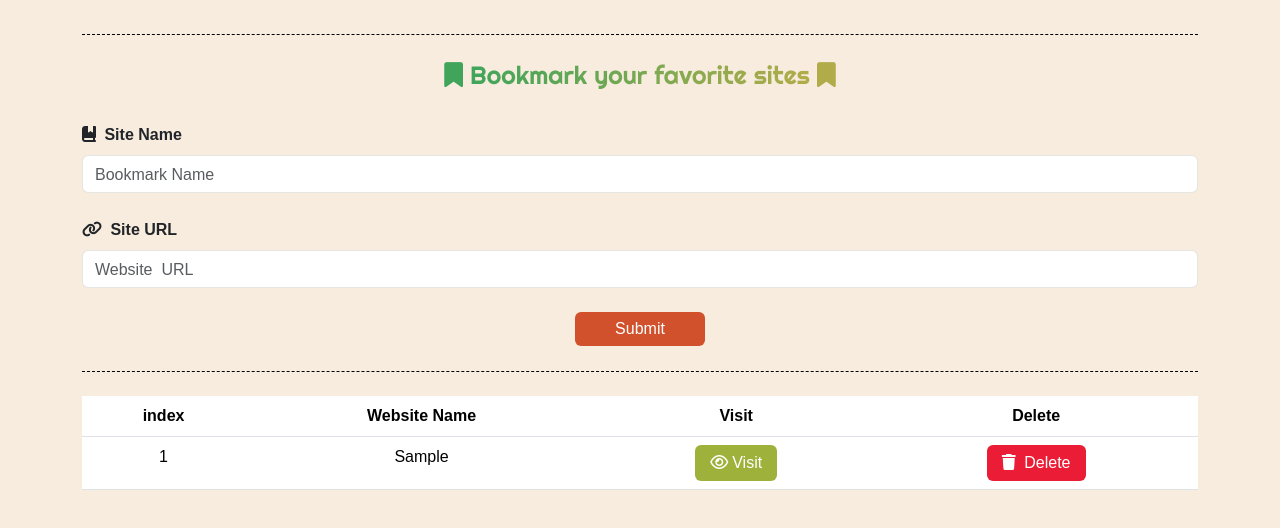
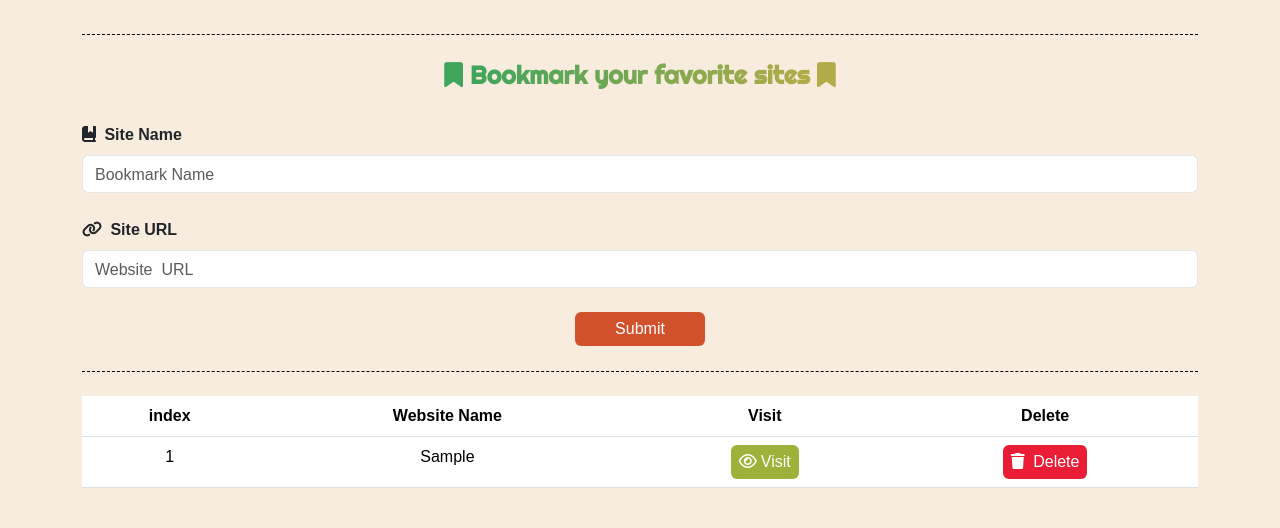
Before and after one commit to aya-adel-eid/Bookmarker, a plain HTML site: page index.html in a window 1280 px wide. Both pictures are taken after typing "Sample", "https://example.com" into the empty fields and a click on the button "Submit". Shown: the part 132-660 px from the top of the page. Drawn offline with Linux system fonts and the light colour scheme; a web font is replaced by a local one.

Commit message:
add file(media Quary &edit in btn visit and btn delete)

```diff
--- /dev/null
+++ b/css/media-quary.css
@@ -0,0 +1,25 @@
+/* small */
+@media screen and (min-width: 640px) {
+}
+/* mediam */
+@media screen and (min-width: 768px) {
+    .home{
+
+        .table-data table .my-sp{
+       display: inline;
+     }
+    }
+}
+/* large */
+@media screen and (min-width: 1024px) {
+  .home {
+    .content-body h2 {
+        font-weight: 500;
+        font-size: 25px;
+      }
+
+  }
+}
+/* X large */
+@media screen and (min-width: 1280px) {
+}
--- a/css/style.css
+++ b/css/style.css
@@ -43,7 +43,8 @@ a{
   .content-body h2 {
     font-family: "Righteous", sans-serif;
     font-weight: 500;
-    font-size: 25px;
+    font-size: 21px;
+    text-wrap: balance;
     background: linear-gradient(to right, #40A55B 35%,#B1AC49 65%);
     background-clip: text;
     color: transparent;
@@ -61,6 +62,10 @@ a{
     font-size: 16px;
 
   }
+  .table-data table .my-sp{
+    display: none;
+  }
+
   .content-body input::placeholder
   ,.content-body .butt button
   ,.table-data table tbody
@@ -115,7 +120,8 @@ a{
     border-top: 1px dashed black;
    }
    table tbody button{
-    padding: 6px 15px;
+    text-align: center;
+    padding: 5px 8px;
     border: unset;
     color: #fff;
     transition: background-color 0.5s ,color 0.2s ,border 0.5s;
--- a/index.html
+++ b/index.html
@@ -11,6 +11,7 @@
     <link rel="stylesheet" href="css/all.min.css">
     <link rel="stylesheet" href="css/bootstrap.min.css">
     <link rel="stylesheet" href="css/style.css">
+    <link rel="stylesheet" href="css/media-quary.css">
 </head>
 
 <body>
@@ -22,7 +23,7 @@
                     <h1 class="m-auto position-relative">Bookmarker</h1>
                 </div>
                 <div class="content-body ">
-                    <h2 class="text-center pb-4"><span class="aft"><i class="fa-solid fa-bookmark"></i></span> Bookmark
+                    <h2 class="text-center pb-4  fw-bold"><span class="aft"><i class="fa-solid fa-bookmark"></i></span> Bookmark
                         your
                         favorite sites <span class="bef"><i class="fa-solid fa-bookmark"></i></span></h2>
                     <div class="mb-4">
--- a/js/main.js
+++ b/js/main.js
@@ -70,6 +70,7 @@ function addURL() {
     clear();
   }
 
+
 }
 function clear() {
   nameInput.value = "";
@@ -89,8 +90,8 @@ function displayYourFavSit(arr) {
     <tr>
                                 <td scope="row">${i + 1}</td>
                                 <td>${arr[i].name}</td>
-                                <td><button class="vist rounded-2"><span class="pe-1"><i class="fa-regular fa-eye"></i></span><a href="${arr[i].sitURl}" class="text-decoration-none" target="_blank">Visit</a></button></td>
-                                <td><button class="del rounded-2" onclick="deleteYoueSite(${i})"><span class="pe-1"><i class="fa-solid fa-trash"></i></span> Delete</button></td>
+                                <td><button class="vist rounded-2"><span class="pe-1"><i class="fa-regular fa-eye"></i></span><a href="${arr[i].sitURl}" class="text-decoration-none" target="_blank"><span class="my-sp"">Visit</span> </a></button></td>
+                                <td><button class="del rounded-2" onclick="deleteYoueSite(${i})"><span class="pe-1"><i class="fa-solid fa-trash"></i></span> <span class=" my-sp">Delete</span></button></td>
                             </tr>
     `;
   }
```
